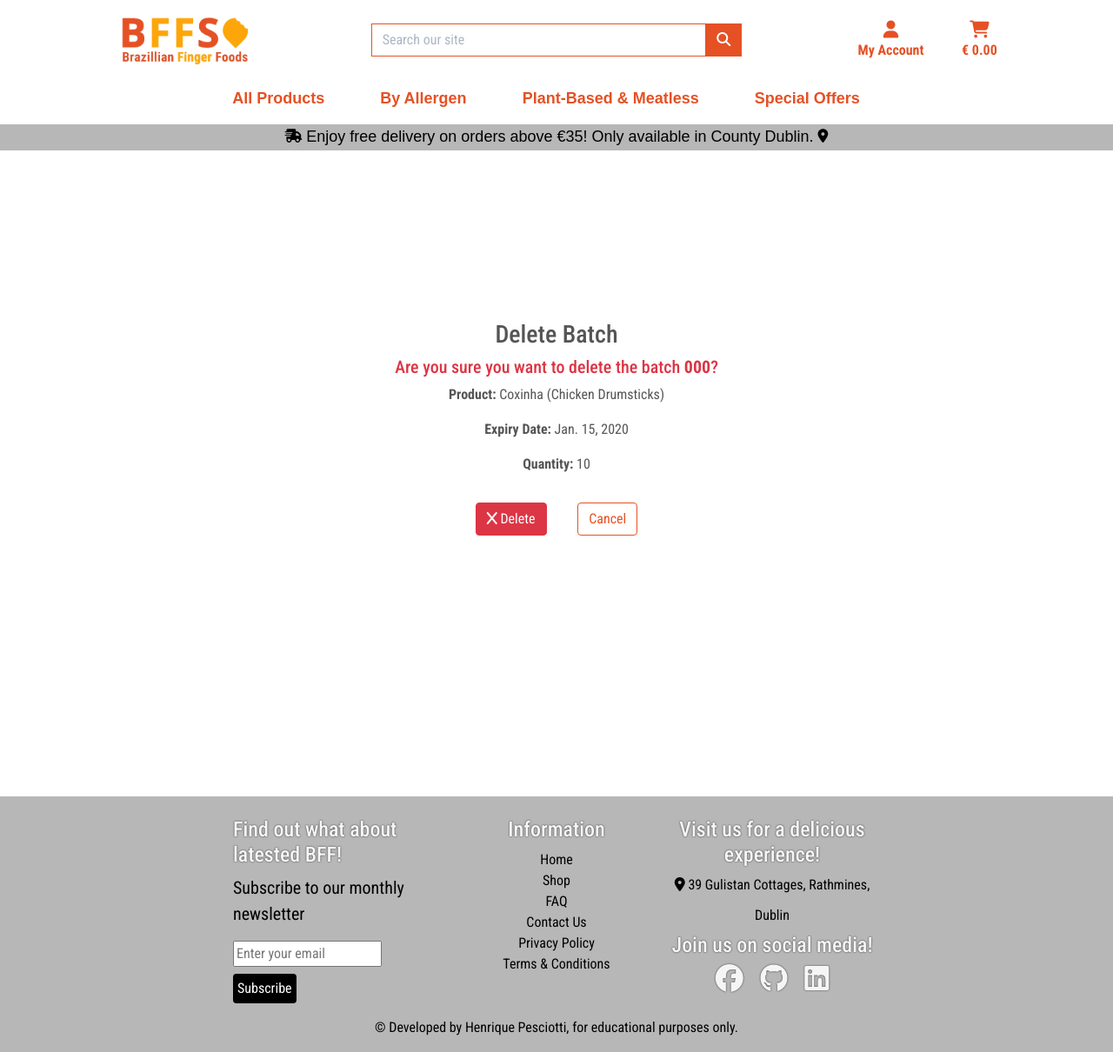
After one commit to hpesciotti/bffs-brazilian-finger-foods, a Django app: page /shop_admin/delete_batch/1/ in a window 1280 px wide. The commit adds this page. Shown: the whole page at 87% size. Run offline with Django 5.2, Linux system fonts and the light colour scheme; a user stored in the database is signed in; data comes from the database, SQL or seed files in the repository; tables that the repository leaves empty hold one stand-in row (values such as "Sample post"); parts of the project's set-up code (start-up, migrations or seed data) failed here and were passed over; some libraries are stand-ins or nearby versions.

Commit message:
feat: add delete batch function to shop_admin/manage_batches

```diff
--- a/shop_admin/templates/shop_admin/add_batch.html
+++ b/shop_admin/templates/shop_admin/add_batch.html
@@ -27,7 +27,7 @@
             </form>
         </div>
         <div class="text-center mt-4 mb-1 my-lg-2">
-            <a href="{% url 'shop_admin' %}" class="btn btn-invert-orange"><i class="fas fa-chevron-left"></i>Go back to Shop Admin</a>
+            <a href="{% url 'manage_batches' %}" class="btn btn-invert-orange"><i class="fas fa-chevron-left"></i>Go back</a>
         </div>
     </div>
 
--- a/shop_admin/templates/shop_admin/apply_discount.html
+++ b/shop_admin/templates/shop_admin/apply_discount.html
@@ -12,7 +12,7 @@
                         {{ form.as_p }}
                         <button type="submit" class="btn btn-dk-orange m-3">Apply Discount</button>
                         <div class="my-2">
-                            <a href="{% url 'shop_admin' %}" class="btn btn-invert-orange"><i class="fas fa-chevron-left"></i>Go back to Shop Admin</a>
+                            <a href="{% url 'manage_batches' %}" class="btn btn-invert-orange"><i class="fas fa-chevron-left"></i>Go back</a>
                         </div>
                     </form>
                 </div>
--- /dev/null
+++ b/shop_admin/templates/shop_admin/delete_batch.html
@@ -0,0 +1,28 @@
+{% extends "base.html" %}
+
+{% block content %}
+    <div class="container-fluid d-flex justify-content-center align-items-center expand-sm my-3 vh-100">
+        <div class="overlay"></div>
+        <div class="row justify-content-center">
+            <div class="col-12 col-md-8 col-lg-6 col-xl-4">
+                <div class="text-center">
+                    <h3>Delete Batch</h3>
+                    <h5 class="text-danger">Are you sure you want to delete the batch <strong>{{ batch.batch_number }}</strong>?</h5>
+                    <p><strong>Product:</strong> {{ batch.product.short_widget_name }}</p>
+                    <p><strong>Expiry Date:</strong> {{ batch.expiry_date }}</p>
+                    <p class="mb-3"><strong>Quantity:</strong> {{ batch.quantity }}</p>
+
+                    <form method="POST">
+                      {% csrf_token %}
+                      <button type="submit" class="btn btn-danger m-3"><i class="fa-solid fa-x"></i> Delete</button>
+                      <a href="{% url 'manage_batches' %}" class="btn btn-invert-orange m-3">Cancel</a>
+                    </form>
+                </div>
+            </div>
+        </div>
+    </div>
+{% endblock %}
+
+{% block postloadjs %}
+{{ block.super }}
+{% endblock %}
--- a/shop_admin/templates/shop_admin/edit_batch.html
+++ b/shop_admin/templates/shop_admin/edit_batch.html
@@ -27,7 +27,7 @@
             </form>
         </div>
         <div class="text-center mt-4 mb-1 my-lg-2">
-            <a href="{% url 'shop_admin' %}" class="btn btn-invert-orange"><i class="fas fa-chevron-left"></i>Go back to Shop Admin</a>
+            <a href="{% url 'manage_batches' %}" class="btn btn-invert-orange"><i class="fas fa-chevron-left"></i>Go back</a>
         </div>
     </div>
 
--- a/shop_admin/templates/shop_admin/manage_batches.html
+++ b/shop_admin/templates/shop_admin/manage_batches.html
@@ -87,7 +87,7 @@
                         <td>{{ batch.sale_price }}</td>
                         <td><a href="{% url 'apply_discount' batch_id=batch.id %}" class="btn btn-success round-0"><i class="fa-solid fa-percent"></i></a></td>
                         <td><a href="{% url 'edit_batch' batch_id=batch.id %}" class="btn btn-warning round-0"><i class="fa-solid fa-pen-to-square"></i></a></td>
-                        <td><a href="{% url 'edit_batch' batch_id=batch.id %}" class="btn btn-danger round-0"><i class="fa-solid fa-delete-left"></i></a></td>
+                        <td><a href="{% url 'delete_batch' batch_id=batch.id %}" class="btn btn-danger round-0"><i class="fa-solid fa-delete-left"></i></a></td>
                     </tr>
                     {% empty %}
                     <tr>
@@ -99,7 +99,7 @@
         </div>
         <div class="col-12 m-4">
             <div class="text-center">
-                <a href="{% url 'shop_admin' %}" class="btn btn-invert-orange"><i class="fas fa-chevron-left"></i>Go back to Shop Admin</a>
+                <a href="{% url 'manage_batches' %}" class="btn btn-invert-orange"><i class="fas fa-chevron-left"></i>Go back</a>
             </div>
         </div>
     </div>
--- a/shop_admin/urls.py
+++ b/shop_admin/urls.py
@@ -7,4 +7,5 @@ urlpatterns = [
     path('manage_batches/', views.manage_batches, name='manage_batches'),
     path('apply_discount/<int:batch_id>/', views.apply_discount, name='apply_discount'),
     path('edit_batch/<int:batch_id>/', views.edit_batch, name='edit_batch'),
+    path('delete_batch/<int:batch_id>/', views.delete_batch, name='delete_batch'),
 ]
--- a/shop_admin/views.py
+++ b/shop_admin/views.py
@@ -71,6 +71,7 @@ def manage_batches(request):
 @login_required
 def add_batch(request):
     """ Add a batch to an existing product in the store """
+
     if not request.user.is_superuser:
         messages.error(request, 'Sorry, only store owners can do that.')
         return redirect(reverse('home'))
@@ -133,6 +134,8 @@ def apply_discount(request, batch_id):
 
 @login_required
 def edit_batch(request, batch_id):
+    """Edit an existing batch"""
+
     batch = get_object_or_404(Batch, id=batch_id)
 
     if request.method == 'POST':
@@ -152,3 +155,21 @@ def edit_batch(request, batch_id):
     }
 
     return render(request, 'shop_admin/edit_batch.html', context)
+
+
+@login_required
+def delete_batch(request, batch_id):
+    """Deletes a batch"""
+
+    batch = get_object_or_404(Batch, id=batch_id)
+
+    if request.method == 'POST':
+        batch.delete()
+        messages.success(request, 'Batch deleted successfully!')
+        return redirect('/shop_admin/manage_batches/')
+
+    context = {
+        'batch': batch,
+    }
+
+    return render(request, 'shop_admin/delete_batch.html', context)
```
